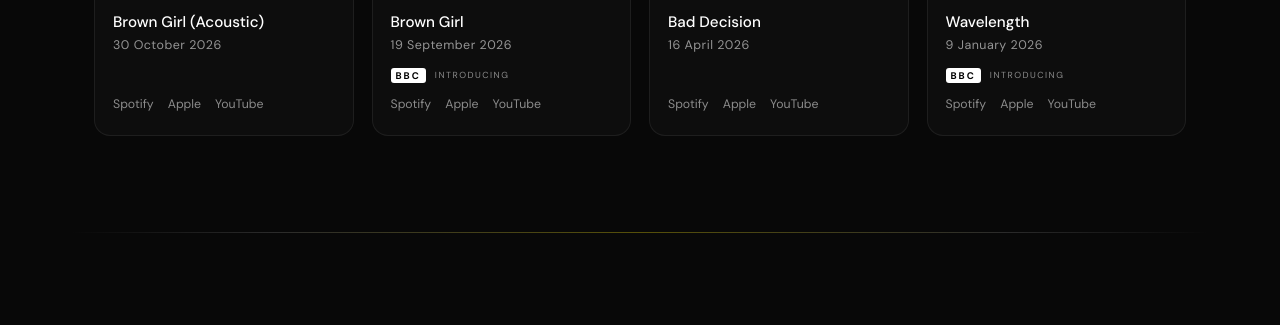
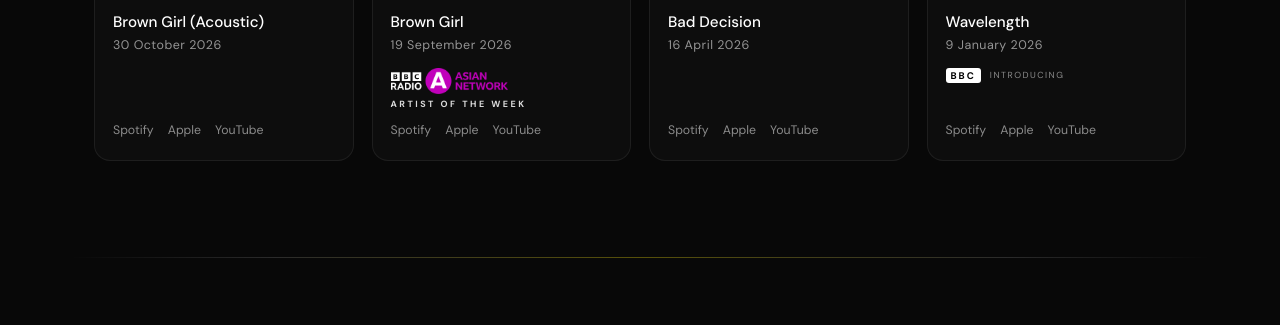
Before and after one commit to itsadamharris/Main_site, a plain HTML site: page index.html in a window 1280 px wide. Shown: the part 4044-4369 px from the top of the page. Drawn offline with nearby package versions, Linux system fonts and the light colour scheme.

Commit message:
Brown Girl: replace BBC Introducing badge with small BBC Asian Network Artist of the Week lockup
Co-Authored-By: Claude Sonnet 5.5 <noreply@anthropic.com>
Claude-Session: https://claude.ai/code/session_018LhKthnDB31VkpPGqhfkKW

```diff
--- a/index.html
+++ b/index.html
@@ -22,7 +22,7 @@
   <link rel="preconnect" href="https://fonts.googleapis.com" />
   <link rel="preconnect" href="https://fonts.gstatic.com" crossorigin />
   <link href="https://fonts.googleapis.com/css2?family=Cormorant+Garamond:ital,wght@0,300;0,400;0,600;1,300;1,400&family=Bangers&family=DM+Sans:opsz,wght@9..40,300;9..40,400;9..40,500;9..40,700&display=swap" rel="stylesheet" />
-  <link rel="stylesheet" href="style.css?v=20261119i" />
+  <link rel="stylesheet" href="style.css?v=20261119j" />
   <script type="application/ld+json">
 {
   "@context": "https://schema.org",
@@ -310,12 +310,9 @@
           <div class="release-info">
             <h2 class="release-title">Brown Girl</h2>
             <p class="release-meta">Adam Harris &nbsp;·&nbsp; 19 September 2026 &nbsp;·&nbsp; Pop / R&amp;B</p>
-            <div class="bbc-badge" role="img" aria-label="Featured on BBC Introducing">
-              <div class="bbc-badge-logo">
-                <span class="bbc-block">BBC</span>
-                <span class="bbc-introducing">introducing</span>
-              </div>
-              <span class="bbc-badge-text">Featured on BBC Introducing</span>
+            <div class="aotw aotw--lg" role="img" aria-label="BBC Asian Network Artist of the Week">
+              <img src="assets/logo/bbc-asian-network.png" alt="" loading="lazy" />
+              <span>Artist of the Week</span>
             </div>
             <div class="spotify-embed">
               <iframe src="https://open.spotify.com/embed/track/025qrNTkvyTbIXixRSaB6y?utm_source=generator&theme=0" width="100%" height="152" frameborder="0" allowfullscreen allow="autoplay; clipboard-write; encrypted-media; fullscreen; picture-in-picture" loading="lazy" title="Brown Girl by Adam Harris on Spotify"></iframe>
@@ -364,7 +361,7 @@
         <div class="rc-info">
           <div class="rc-title">Brown Girl</div>
           <div class="rc-date">19 September 2026</div>
-          <div class="rc-bbc" role="img" aria-label="Featured on BBC Introducing"><span class="bbc-block">BBC</span><span class="bbc-introducing">introducing</span></div>
+          <div class="aotw" role="img" aria-label="BBC Asian Network Artist of the Week"><img src="assets/logo/bbc-asian-network.png" alt="" loading="lazy" /><span>Artist of the Week</span></div>
           <div class="rc-links">
             <a href="https://open.spotify.com/track/025qrNTkvyTbIXixRSaB6y?si=1LuGCp5EQjmIzyyTFEEjBg" target="_blank" rel="noopener">Spotify</a>
             <a href="https://music.apple.com/gb/album/brown-girl/6809126735?i=6809126738" target="_blank" rel="noopener">Apple</a>
--- a/style.css
+++ b/style.css
@@ -1360,3 +1360,11 @@ a { color: inherit; text-decoration: none; }
   .hero-out-now em { font-size: 0.95rem; }
 }
 @media (max-width: 340px) { .hero-eyebrow { letter-spacing: 2.5px; } .hero-out-now { letter-spacing: 1px; padding: 8px 10px; gap: 6px; } }
+
+/* ── Small BBC Asian Network Artist of the Week lockup (Brown Girl) ── */
+.aotw { display: inline-flex; flex-direction: column; align-items: flex-start; gap: 6px; margin: 0 0 12px; }
+.aotw img { display: block; height: 26px; width: auto; }
+.aotw span { font-family: var(--font-b); font-size: 0.56rem; font-weight: 700; line-height: 1; letter-spacing: 2.5px; text-transform: uppercase; color: #fff; opacity: 0.85; }
+.aotw--lg { margin-bottom: 24px; gap: 8px; }
+.aotw--lg img { height: 36px; }
+.aotw--lg span { font-size: 0.66rem; letter-spacing: 3px; }
```
